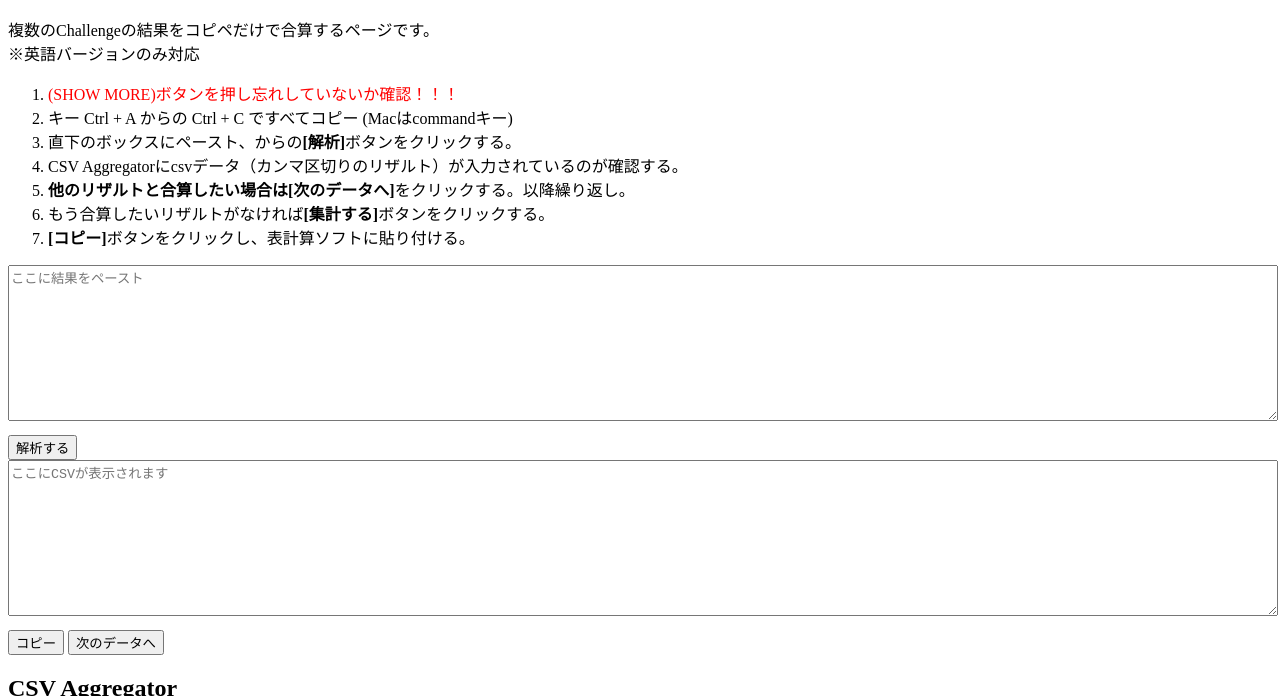
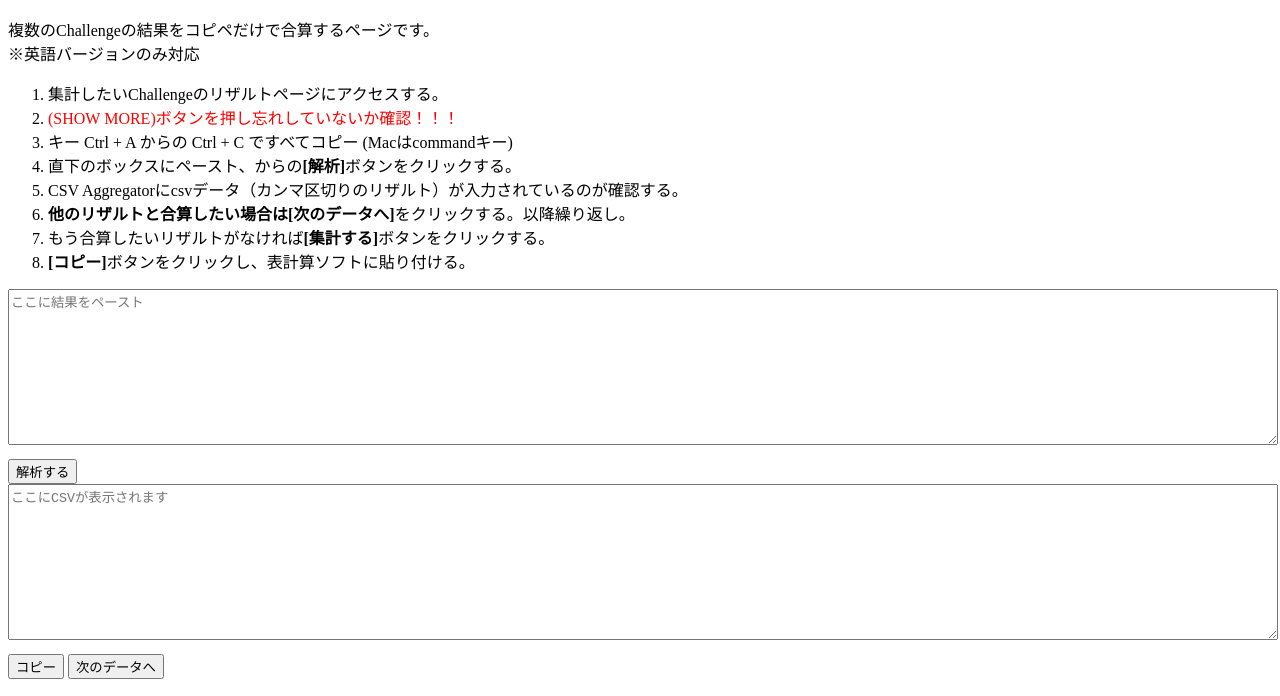
Before and after one commit to midoika/GeoGuessr_challenge, a plain HTML site: page index.html in a window 1280 px wide. Shown: the part 110-806 px from the top of the page. Drawn offline with Linux system fonts and the light colour scheme.

Commit message:
Update index.html

```diff
--- a/index.html
+++ b/index.html
@@ -19,6 +19,7 @@
     複数のChallengeの結果をコピペだけで合算するページです。<br>
     ※英語バージョンのみ対応<br>
     <ol>
+        <li>集計したいChallengeのリザルトページにアクセスする。</li>
         <li><font color="red">(SHOW MORE)ボタンを押し忘れしていないか確認！！！</font></li>
         <li>キー Ctrl + A からの Ctrl + C ですべてコピー (Macはcommandキー)</li>
         <li>直下のボックスにペースト、からの<b>[解析]</b>ボタンをクリックする。</li>
```
